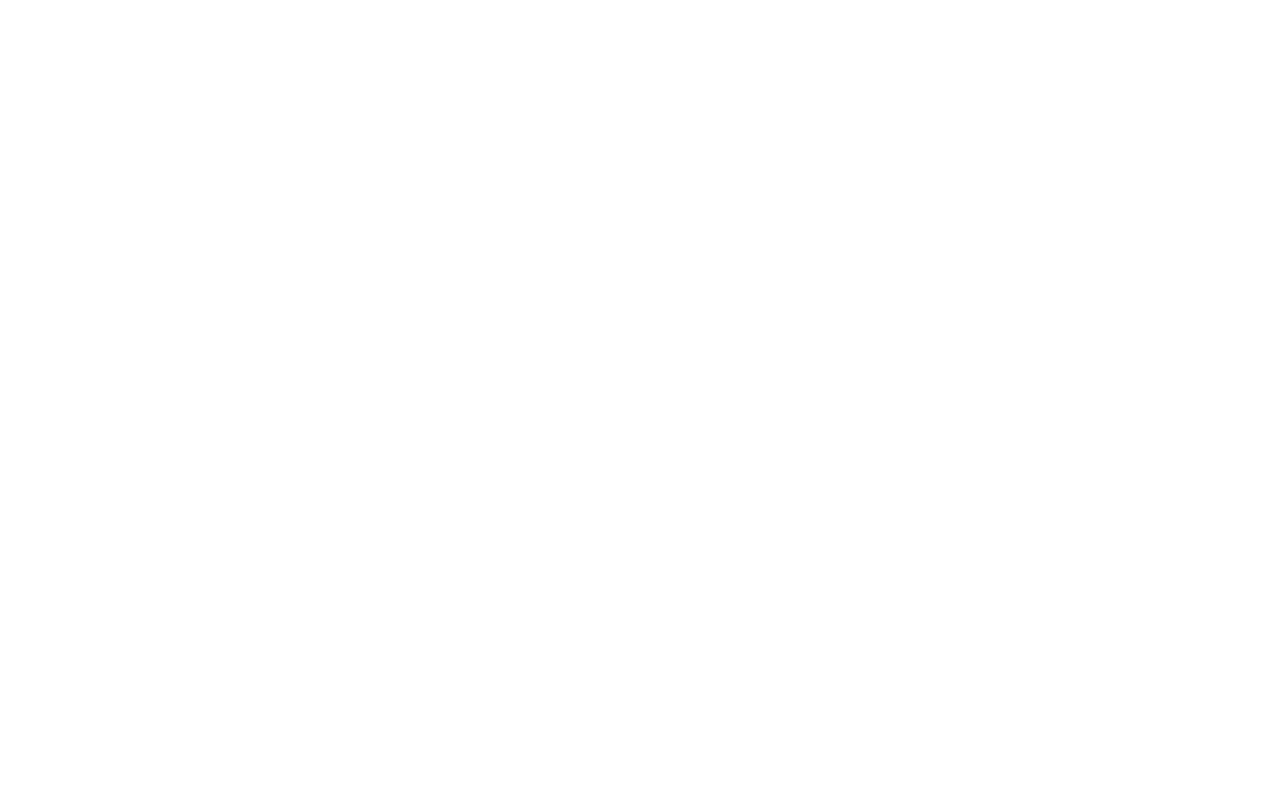
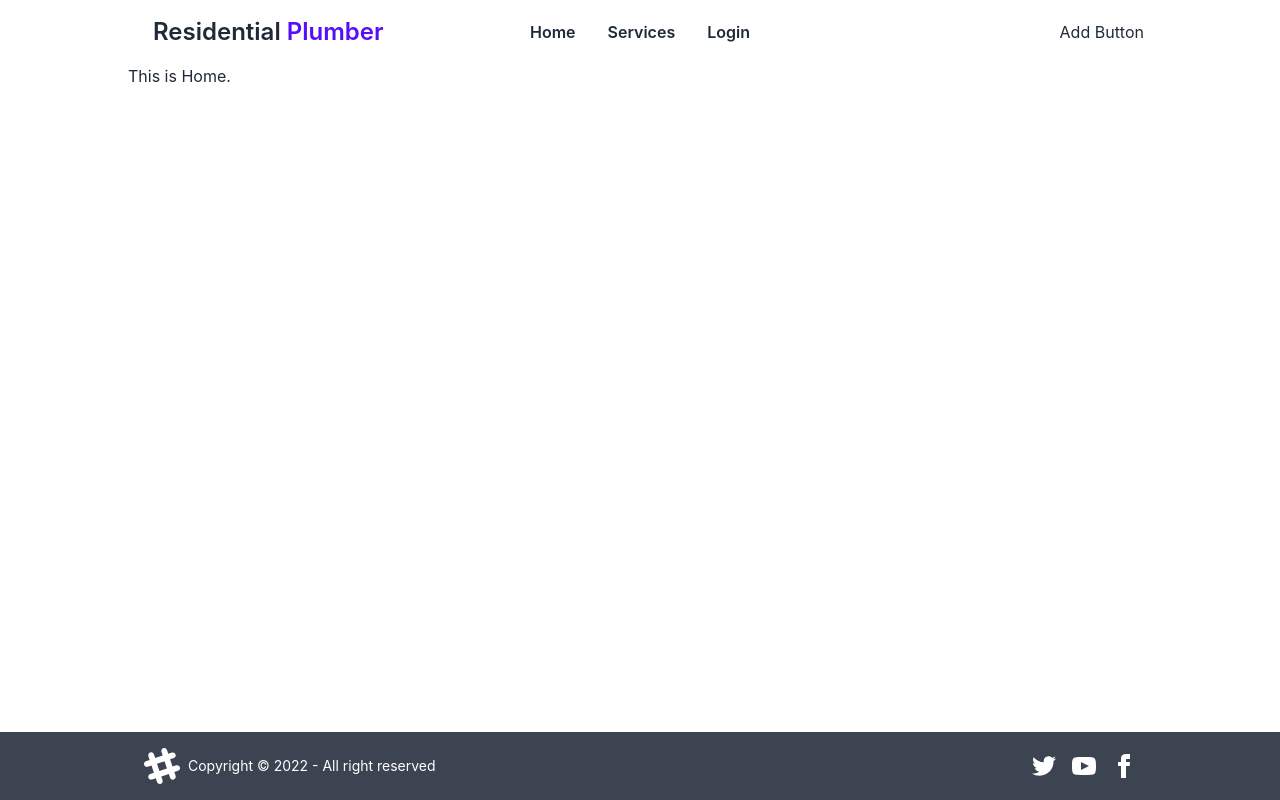
Before and after one commit to NahianNahin/residential-plumber-client, a React (Create React App) app: page / in a window 1280 px wide. Built offline with nearby package versions, Linux system fonts and the light colour scheme.

Commit message:
Header & Footer

```diff
--- a/src/App.js
+++ b/src/App.js
@@ -5,7 +5,7 @@
 
 function App() {
   return (
-    <div className="App">
+    <div className='max-w-screen-lg mx-auto'>
       <RouterProvider router={router}></RouterProvider>
     </div>
   );
--- a/src/pages/home/Home/Home.js
+++ b/src/pages/home/Home/Home.js
@@ -3,7 +3,7 @@
 const Home = () => {
     return (
         <div>
-
+            <h1>This is Home.</h1>
         </div>
     );
 };
--- a/src/shared/Footer/Footer.js
+++ b/src/shared/Footer/Footer.js
@@ -2,9 +2,18 @@
 
 const Footer = () => {
     return (
-        <div>
-
-        </div>
+        <footer className="footer items-center p-4 bg-neutral text-neutral-content fixed bottom-0 left-0 lg:px-36">
+            <div className="items-center grid-flow-col">
+                <svg width="36" height="36" viewBox="0 0 24 24" xmlns="http://www.w3.org/2000/svg" fillRule="evenodd" clipRule="evenodd" className="fill-current"><path d="M22.672 15.226l-2.432.811.841 2.515c.33 1.019-.209 2.127-1.23 2.456-1.15.325-2.148-.321-2.463-1.226l-.84-2.518-5.013 1.677.84 2.517c.391 1.203-.434 2.542-1.831 2.542-.88 0-1.601-.564-1.86-1.314l-.842-2.516-2.431.809c-1.135.328-2.145-.317-2.463-1.229-.329-1.018.211-2.127 1.231-2.456l2.432-.809-1.621-4.823-2.432.808c-1.355.384-2.558-.59-2.558-1.839 0-.817.509-1.582 1.327-1.846l2.433-.809-.842-2.515c-.33-1.02.211-2.129 1.232-2.458 1.02-.329 2.13.209 2.461 1.229l.842 2.515 5.011-1.677-.839-2.517c-.403-1.238.484-2.553 1.843-2.553.819 0 1.585.509 1.85 1.326l.841 2.517 2.431-.81c1.02-.33 2.131.211 2.461 1.229.332 1.018-.21 2.126-1.23 2.456l-2.433.809 1.622 4.823 2.433-.809c1.242-.401 2.557.484 2.557 1.838 0 .819-.51 1.583-1.328 1.847m-8.992-6.428l-5.01 1.675 1.619 4.828 5.011-1.674-1.62-4.829z"></path></svg>
+                <p>Copyright © 2022 - All right reserved</p>
+            </div>
+            <div className="grid-flow-col gap-4 md:place-self-center md:justify-self-end">
+                <a href=''><svg xmlns="http://www.w3.org/2000/svg" width="24" height="24" viewBox="0 0 24 24" className="fill-current"><path d="M24 4.557c-.883.392-1.832.656-2.828.775 1.017-.609 1.798-1.574 2.165-2.724-.951.564-2.005.974-3.127 1.195-.897-.957-2.178-1.555-3.594-1.555-3.179 0-5.515 2.966-4.797 6.045-4.091-.205-7.719-2.165-10.148-5.144-1.29 2.213-.669 5.108 1.523 6.574-.806-.026-1.566-.247-2.229-.616-.054 2.281 1.581 4.415 3.949 4.89-.693.188-1.452.232-2.224.084.626 1.956 2.444 3.379 4.6 3.419-2.07 1.623-4.678 2.348-7.29 2.04 2.179 1.397 4.768 2.212 7.548 2.212 9.142 0 14.307-7.721 13.995-14.646.962-.695 1.797-1.562 2.457-2.549z"></path></svg>
+                </a>
+                <a href=''><svg xmlns="http://www.w3.org/2000/svg" width="24" height="24" viewBox="0 0 24 24" className="fill-current"><path d="M19.615 3.184c-3.604-.246-11.631-.245-15.23 0-3.897.266-4.356 2.62-4.385 8.816.029 6.185.484 8.549 4.385 8.816 3.6.245 11.626.246 15.23 0 3.897-.266 4.356-2.62 4.385-8.816-.029-6.185-.484-8.549-4.385-8.816zm-10.615 12.816v-8l8 3.993-8 4.007z"></path></svg></a>
+                <a href=''><svg xmlns="http://www.w3.org/2000/svg" width="24" height="24" viewBox="0 0 24 24" className="fill-current"><path d="M9 8h-3v4h3v12h5v-12h3.642l.358-4h-4v-1.667c0-.955.192-1.333 1.115-1.333h2.885v-5h-3.808c-3.596 0-5.192 1.583-5.192 4.615v3.385z"></path></svg></a>
+            </div>
+        </footer>
     );
 };
 
--- a/src/shared/Header/Header.js
+++ b/src/shared/Header/Header.js
@@ -1,9 +1,37 @@
 import React from 'react';
+import { Link } from 'react-router-dom';
 
 const Header = () => {
+    const menuItems = <>
+        <li><Link to='/' className='font-semibold'>Home</Link></li>
+        <li><Link to='/' className='font-semibold'>Services</Link></li>
+        <li><Link to='/login' className='font-semibold'>Login</Link></li>
+
+
+    </>
     return (
-        <div>
-
+        <div className="navbar bg-base-100">
+            <div className="navbar-start">
+                <div className="dropdown">
+                    <label tabIndex={0} className="btn btn-ghost lg:hidden">
+                        <svg xmlns="http://www.w3.org/2000/svg" className="h-5 w-5" fill="none" viewBox="0 0 24 24" stroke="currentColor"><path strokeLinecap="round" strokeLinejoin="round" strokeWidth="2" d="M4 6h16M4 12h8m-8 6h16" /></svg>
+                    </label>
+                    <ul tabIndex={0} className="menu menu-compact dropdown-content mt-3 p-2 shadow bg-base-100 rounded-box w-52">
+                        {menuItems}
+                    </ul>
+                </div>
+                <Link to='/' className="btn btn-ghost normal-case text-xl">
+                    <h1 className='text-2xl'>Residential <span className='text-primary'>Plumber</span></h1>
+                </Link>
+            </div>
+            <div className="navbar-center hidden lg:flex">
+                <ul className="menu menu-horizontal p-0">
+                    {menuItems}
+                </ul>
+            </div>
+            <div className="navbar-end">
+                <p>Add Button</p>
+            </div>
         </div>
     );
 };
```
